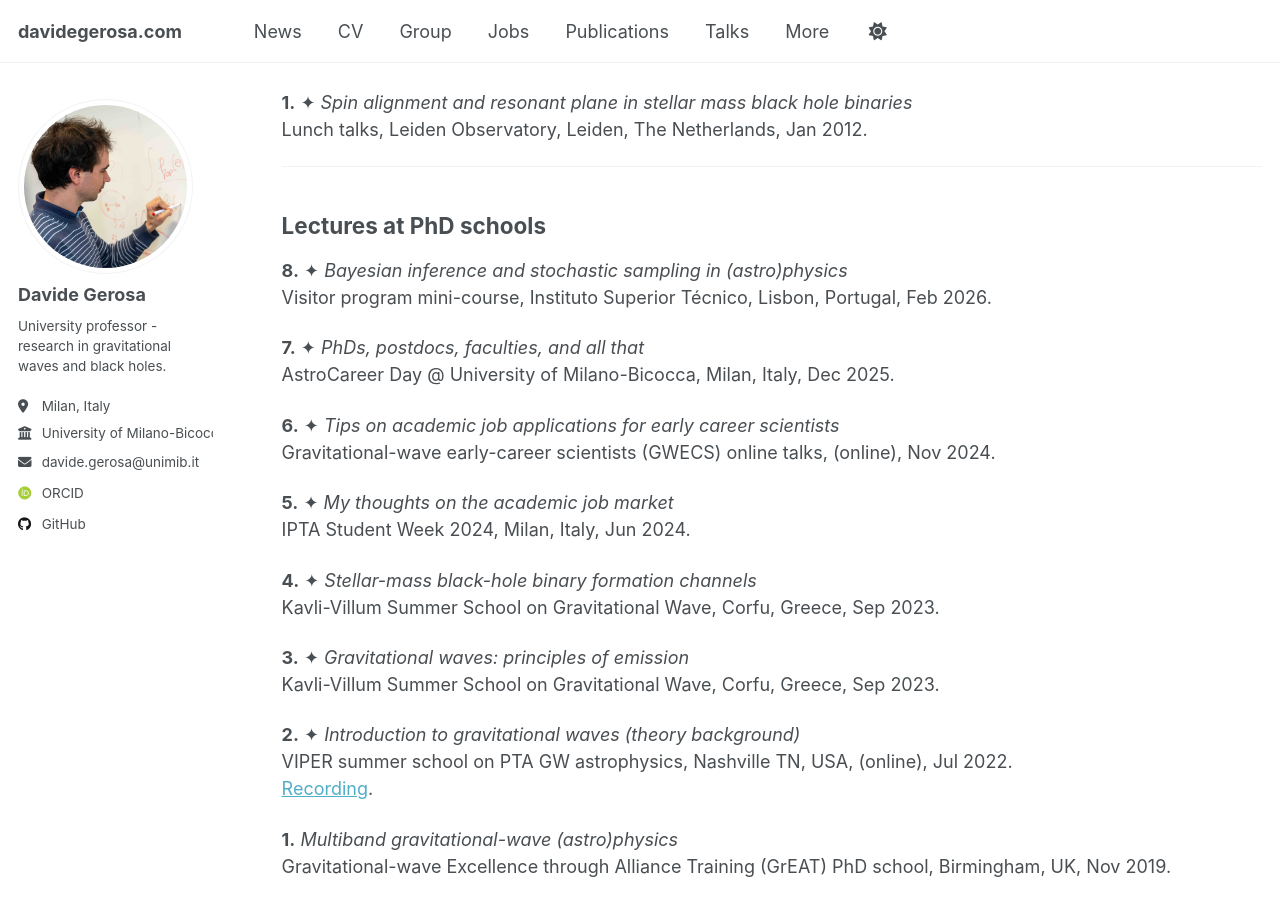
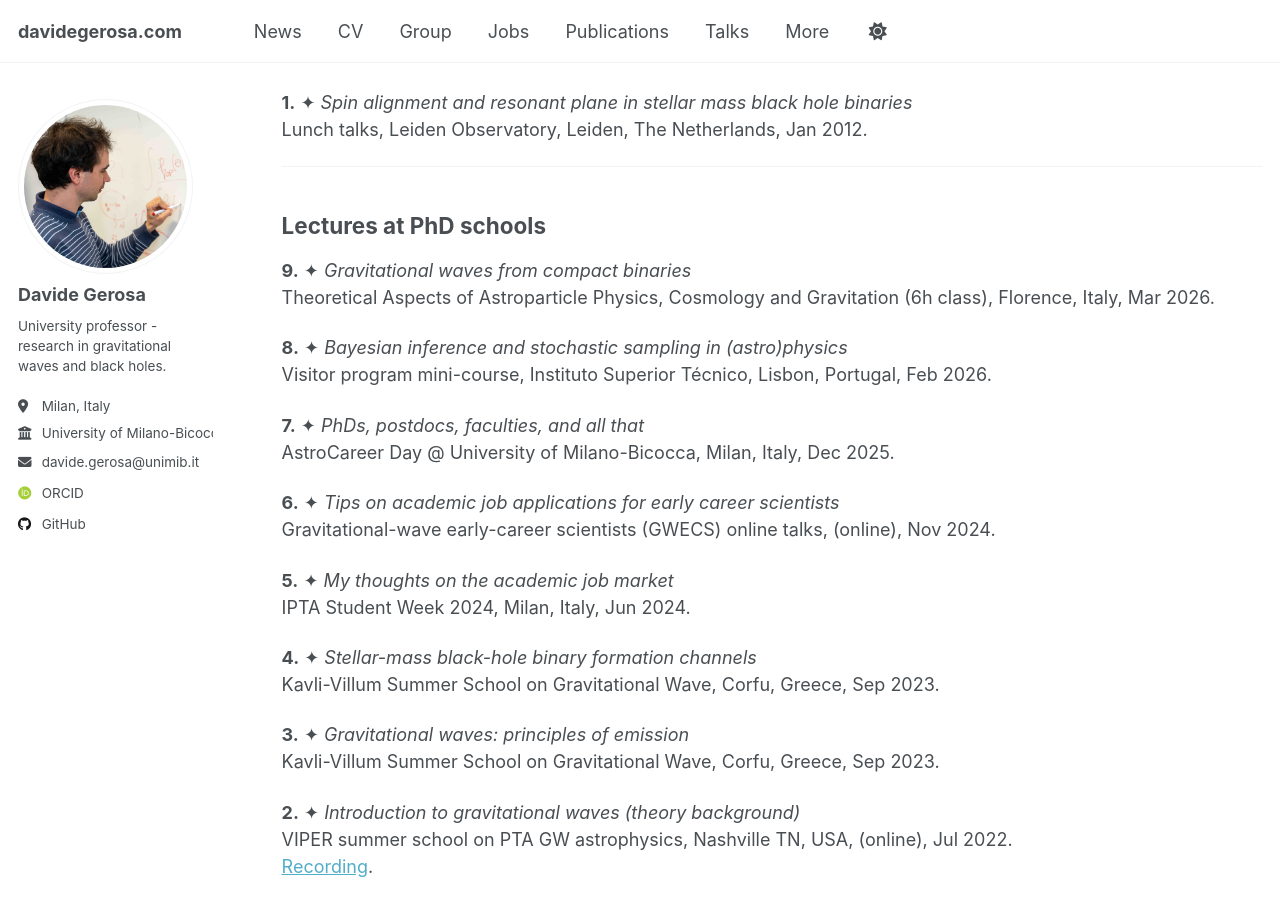
Before and after one commit to dgerosa/website, a Jekyll site: the page built from _pages/talks.md, in a window 1280 px wide and 900 px high, scrolled down 11462 px. Built offline with Jekyll 4.4.1, drawn with Linux system fonts in a browser that asks for light colours; some web fonts are replaced; some of the changed text lies outside the part shown.

Commit message:
Website update from workflow

```diff
--- a/_pages/_talks.md
+++ b/_pages/_talks.md
@@ -3,7 +3,7 @@ Invited talks marked with ✦.
 ## Summary
 **84** (**35**✦) [Talks at conferences](#talks-at-conferences) \
 **47** (**47**✦) [Talks at department seminars](#talks-at-department-seminars) \
-**8** (**7**✦) [Lectures at PhD schools](#lectures-at-phd-schools) \
+**9** (**8**✦) [Lectures at PhD schools](#lectures-at-phd-schools) \
 **8** (**4**✦) [Posters at conferences](#posters-at-conferences) \
 **18** (**18**✦) [Outreach talks](#outreach-talks)
 
@@ -434,6 +434,9 @@ Lunch talks, Leiden Observatory, Leiden, The Netherlands, Jan 2012.
 
 ## Lectures at PhD schools
 
+**9.** ✦ *Gravitational waves from compact binaries*  \\
+Theoretical Aspects of Astroparticle Physics, Cosmology and Gravitation (6h class), Florence, Italy, Mar 2026.
+
 **8.** ✦ *Bayesian inference and stochastic sampling in (astro)physics*  \\
 Visitor program mini-course, Instituto Superior Técnico, Lisbon, Portugal, Feb 2026.
 
```
Also changed, not shown: other parts of _pages/_talks.md (+1 -1 lines), _pages/_citations.md (+1 -1 lines), _pages/_group.md (+1 -1 lines), _pages/_publications.md (+1 -1 lines).
